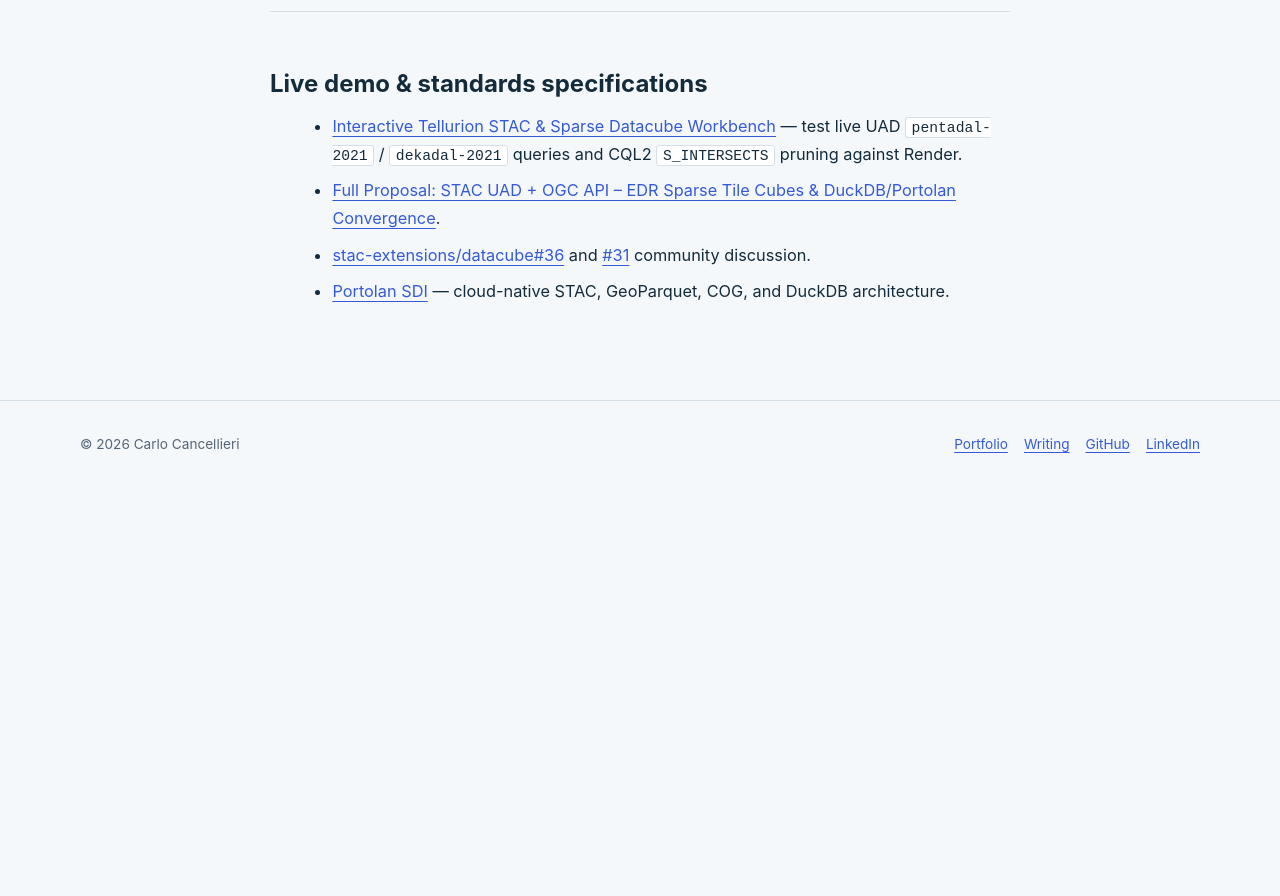
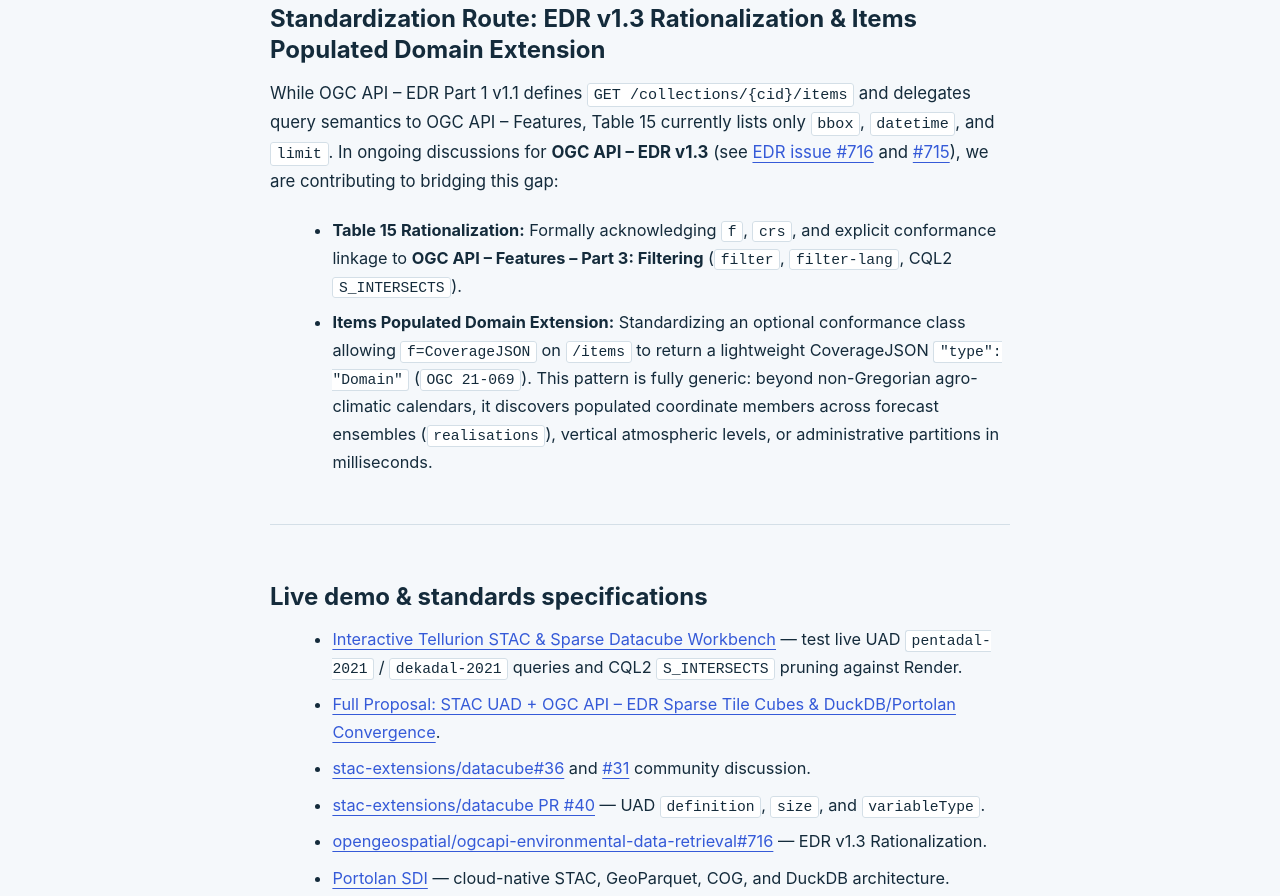
Before and after one commit to ccancellieri/ccancellieri.github.io, a plain HTML site: page writing/sparse-datacubes-edr-cql2-portolan/index.html in a window 1280 px wide. Shown: the part 2988-3884 px from the top of the page. Before the commit the page ends 3476 px from the top, so only its background shows below. Drawn offline with Linux system fonts and the light colour scheme.

Commit message:
docs(writing): extend article with EDR v1.3 rationalization and items populated domain route

```diff
--- a/writing/sparse-datacubes-edr-cql2-portolan/index.html
+++ b/writing/sparse-datacubes-edr-cql2-portolan/index.html
@@ -130,12 +130,21 @@
 
       <p class="evidence-note">DuckDB evaluates <code>SELECT DISTINCT period_id, start_datetime, end_datetime</code> via HTTP range reads using Parquet row-group min/max statistics and bounding-box pushdown — touching zero COG pixels — and Tellurion projects that result cleanly onto the wire as a standard CoverageJSON <code>Domain</code>.</p>
 
+      <h2>Standardization Route: EDR v1.3 Rationalization &amp; Items Populated Domain Extension</h2>
+      <p>While OGC API – EDR Part 1 v1.1 defines <code>GET /collections/{cid}/items</code> and delegates query semantics to OGC API – Features, Table 15 currently lists only <code>bbox</code>, <code>datetime</code>, and <code>limit</code>. In ongoing discussions for <strong>OGC API – EDR v1.3</strong> (see <a href="https://github.com/opengeospatial/ogcapi-environmental-data-retrieval/issues/716">EDR issue #716</a> and <a href="https://github.com/opengeospatial/ogcapi-environmental-data-retrieval/issues/715">#715</a>), we are contributing to bridging this gap:</p>
+      <ul>
+        <li><strong>Table 15 Rationalization:</strong> Formally acknowledging <code>f</code>, <code>crs</code>, and explicit conformance linkage to <strong>OGC API – Features – Part 3: Filtering</strong> (<code>filter</code>, <code>filter-lang</code>, CQL2 <code>S_INTERSECTS</code>).</li>
+        <li><strong>Items Populated Domain Extension:</strong> Standardizing an optional conformance class allowing <code>f=CoverageJSON</code> on <code>/items</code> to return a lightweight CoverageJSON <code>"type": "Domain"</code> (<code>OGC 21-069</code>). This pattern is fully generic: beyond non-Gregorian agro-climatic calendars, it discovers populated coordinate members across forecast ensembles (<code>realisations</code>), vertical atmospheric levels, or administrative partitions in milliseconds.</li>
+      </ul>
+
       <div class="resources">
         <h2>Live demo &amp; standards specifications</h2>
         <ul>
           <li><a href="https://ccancellieri.github.io/tellurion/demos/stac/#sparse-cubes-workbench">Interactive Tellurion STAC &amp; Sparse Datacube Workbench</a> — test live UAD <code>pentadal-2021</code> / <code>dekadal-2021</code> queries and CQL2 <code>S_INTERSECTS</code> pruning against Render.</li>
           <li><a href="https://github.com/ccancellieri/ogc-dimensions/blob/main/docs/EDR_SPARSE_TILE_CUBES_PROPOSAL.md">Full Proposal: STAC UAD + OGC API – EDR Sparse Tile Cubes &amp; DuckDB/Portolan Convergence</a>.</li>
           <li><a href="https://github.com/stac-extensions/datacube/issues/36">stac-extensions/datacube#36</a> and <a href="https://github.com/stac-extensions/datacube/issues/31">#31</a> community discussion.</li>
+          <li><a href="https://github.com/stac-extensions/datacube/pull/40">stac-extensions/datacube PR #40</a> — UAD <code>definition</code>, <code>size</code>, and <code>variableType</code>.</li>
+          <li><a href="https://github.com/opengeospatial/ogcapi-environmental-data-retrieval/issues/716">opengeospatial/ogcapi-environmental-data-retrieval#716</a> — EDR v1.3 Rationalization.</li>
           <li><a href="https://www.portolan-sdi.org/">Portolan SDI</a> — cloud-native STAC, GeoParquet, COG, and DuckDB architecture.</li>
         </ul>
       </div>
```
